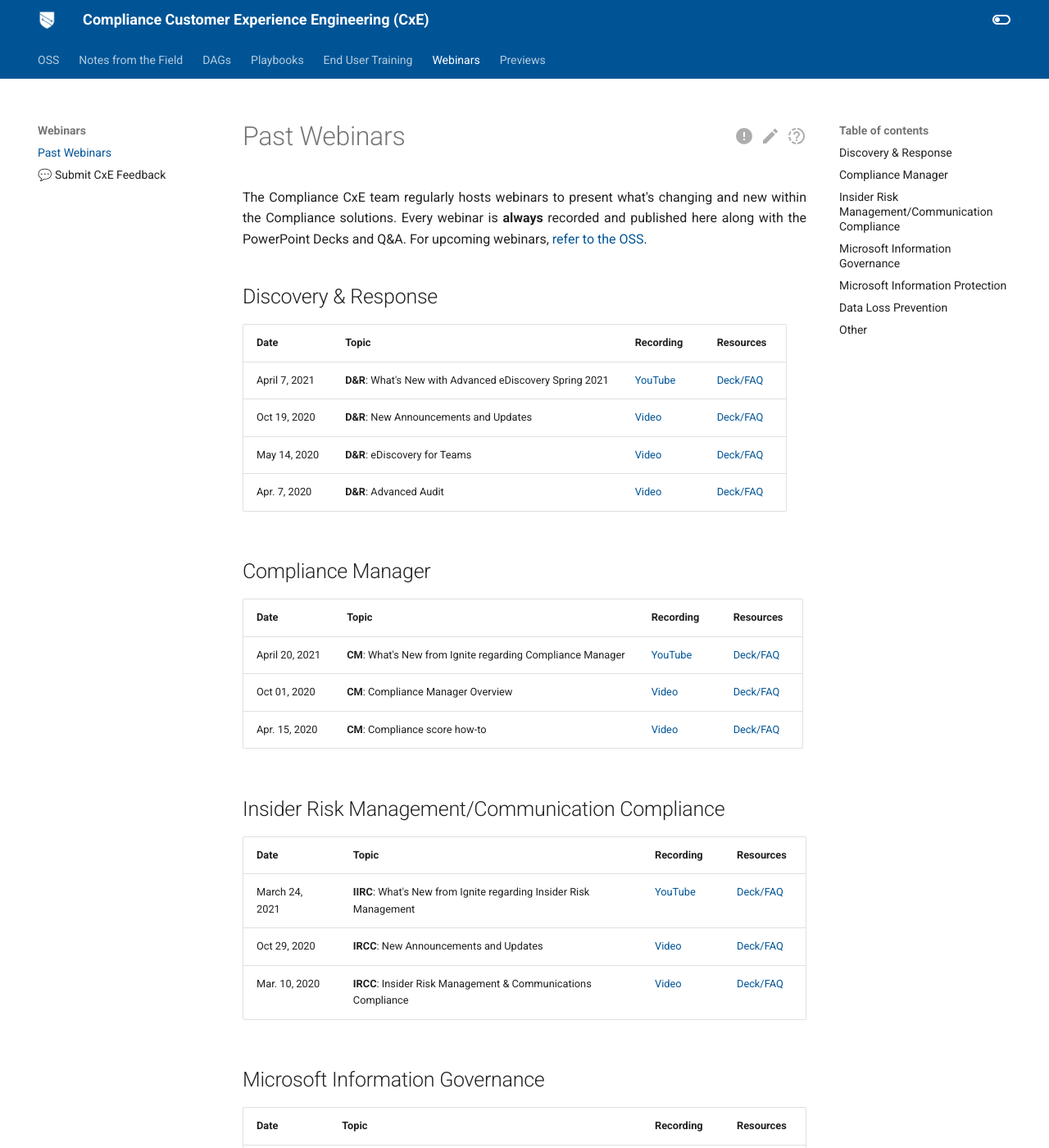
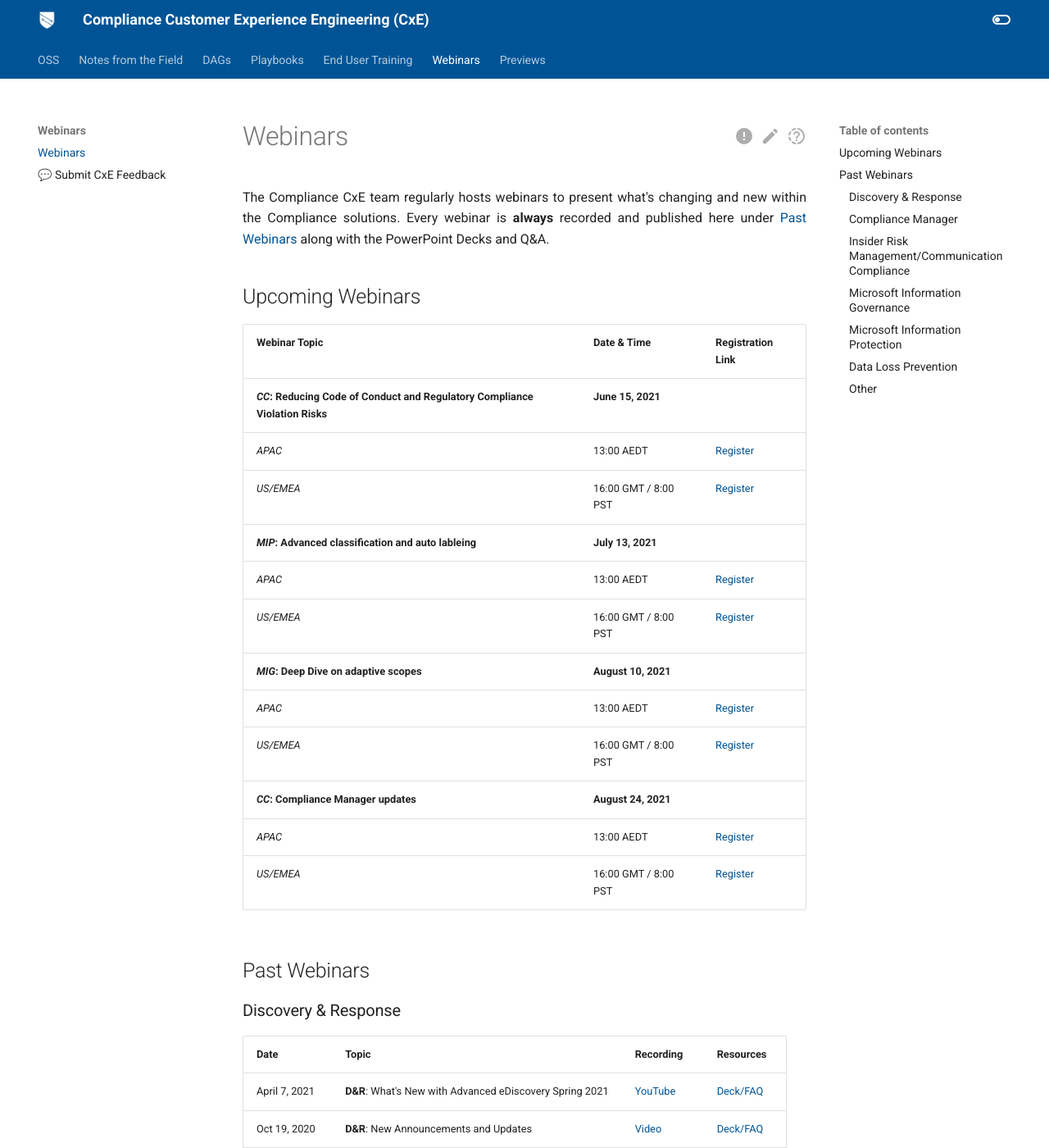
Before and after one commit to microsoft/ComplianceCxE, an MkDocs documentation site: the page built from docs/webinars.md, in a window 1280 px wide and 1400 px high. Shown: the whole window at 82% size. Built offline with MkDocs 1.6.1 and Material for MkDocs 9.7.7, drawn with Linux system fonts in a browser that asks for light colours; comment, search, counter and statistics services are not loaded; old or Windows-style settings are respelled for this version of MkDocs.

Commit message:
date fix, moved webinars

```diff
--- a/docs/webinars.md
+++ b/docs/webinars.md
@@ -1,12 +1,33 @@
 ---
 layout: home
 title: Webinars
-intro: Past Webinars
+intro: Webinars
 ---
 
-The Compliance CxE team regularly hosts webinars to present what's changing and new within the Compliance solutions.  Every webinar is **always** recorded and published here along with the PowerPoint Decks and Q&A.  For upcoming webinars, [refer to the OSS](../#upcoming-webinars).
 
-## Discovery & Response
+
+The Compliance CxE team regularly hosts webinars to present what's changing and new within the Compliance solutions.  Every webinar is **always** recorded and published here under [Past Webinars](#past-webinars) along with the PowerPoint Decks and Q&A.
+
+## Upcoming Webinars
+
+| Webinar Topic | Date & Time | Registration Link |
+| --- | --- | --- |
+|***CC*: Reducing Code of Conduct and Regulatory Compliance Violation Risks** | **June 15, 2021** |  |
+|  *APAC* | 13:00 AEDT | [Register](https://mipc.eventbuilder.com/event/45696) |
+|*US/EMEA* | 16:00 GMT / 8:00 PST | [Register](https://mipc.eventbuilder.com/event/45690) |
+|***MIP*: Advanced classification and auto lableing** | **July 13, 2021** |  |
+| *APAC* | 13:00 AEDT | [Register](https://mipc.eventbuilder.com/event/45702) |
+| *US/EMEA* | 16:00 GMT / 8:00 PST| [Register](https://mipc.eventbuilder.com/event/45701) |
+|***MIG*: Deep Dive on adaptive scopes** | **August 10, 2021** |  |
+|*APAC* | 13:00 AEDT | [Register](https://mipc.eventbuilder.com/event/45704) |
+| *US/EMEA* | 16:00 GMT / 8:00 PST | [Register](https://mipc.eventbuilder.com/event/45690) |
+|***CC*: Compliance Manager updates** | **August 24, 2021** |  |
+| *APAC* | 13:00 AEDT | [Register](https://mipc.eventbuilder.com/event/45706) |
+| *US/EMEA* | 16:00 GMT / 8:00 PST | [Register](https://mipc.eventbuilder.com/event/45705) |
+
+## Past Webinars
+
+### Discovery & Response
 
 |Date|Topic|Recording|Resources|
 |---|---|---|---|
@@ -17,7 +38,7 @@
 
 
 
-## Compliance Manager
+### Compliance Manager
 
 |Date|Topic|Recording|Resources|
 |---|---|---|---|
@@ -25,14 +46,14 @@
 |Oct 01, 2020|**CM**: Compliance Manager Overview|[Video](https://aka.ms/MIPC/Video-Webinar-ComplianceManager)|[Deck/FAQ](https://aka.ms/MIPC/Blog-ComplianceManagerWebinar)|
 |Apr. 15, 2020|**CM**: Compliance score how-to|[Video](https://aka.ms/MIPC/Video-ComplianceScoreWebinar)|[Deck/FAQ](https://aka.ms/MIPC/Blog-ComplianceScoreWebinar)|
 
-## Insider Risk Management/Communication Compliance
+### Insider Risk Management/Communication Compliance
 |Date|Topic|Recording|Resources|
 |---|---|---|---|
 |March 24, 2021|**IIRC**: What's New from Ignite regarding Insider Risk Management|[YouTube](https://www.youtube.com/watch?v=4Q7q1ELcI48&feature=youtu.be) |[Deck/FAQ](https://techcommunity.microsoft.com/t5/security-compliance-identity/what-s-new-from-ignite-regarding-insider-risk-management/ba-p/2259992)|
 |Oct 29, 2020|**IRCC**: New Announcements and Updates|[Video](https://aka.ms/MIPC/Video-IRCCWebinar)|[Deck/FAQ](https://techcommunity.microsoft.com/t5/microsoft-security-and/microsoft-insider-risk-management-amp-communication-compliance/ba-p/1877730)|
 |Mar. 10, 2020|**IRCC**: Insider Risk Management & Communications Compliance|[Video](https://aka.ms/MIPC/Video-IRMCCWebinar)|[Deck/FAQ](https://aka.ms/MIPC/Blog-IRMCCWebinar)|
 
-## Microsoft Information Governance
+### Microsoft Information Governance
 
 |Date|Topic|Recording|Resources|
 |---|---|---|---|
@@ -40,7 +61,7 @@
 |Oct 26, 2020|**MIG**: New Announcements and Updates|[Video](https://aka.ms/MIPC/Video-MIGWebinar)|[Deck/FAQ](https://techcommunity.microsoft.com/t5/microsoft-security-and/microsoft-information-governance-webinar-new-announcements-amp/ba-p/1862018#M4535)|
 |May 26, 2020|**MIG**: Records Management|[Video](https://aka.ms/MIPC/Video-RecordsManagementWebinar)|[Deck/FAQ](https://aka.ms/MIPC/Blog-RecordsManagementWebinar)|
 
-## Microsoft Information Protection
+### Microsoft Information Protection
 
 |Date|Topic|Recording|Resources|
 |---|---|---|---|
@@ -59,7 +80,7 @@
 |Jan. 22, 2020|**MIP**: Introduction to SharePoint & OneDrive Auto-labeling|[Video](https://aka.ms/SPOAutoLabelWebinar-Recording)|N/A|
 |Jan. 15, 2020|**MIP**: Moving to unified labeling|[YouTube](https://aka.ms/MIPC/Video-ULWebinar)|[Deck/FAQ](https://aka.ms/MIPC/Blog-ULWebinar)|
 
-## Data Loss Prevention
+### Data Loss Prevention
 
 |Date|Topic|Recording|Resources|
 |---|---|---|---|
@@ -68,7 +89,7 @@
 |Nov 04, 2020|**DLP**: On-Premises DLP|[Video](https://aka.ms/MIPC/Video-OnPremisesDLP)|[Deck/FAQ](https://techcommunity.microsoft.com/t5/microsoft-security-and/microsoft-on-premises-dlp-webinar/ba-p/1878047#M4545)|
 |Sep 9, 2020|**DLP**: Microsoft Endpoint DLP|[Video](https://aka.ms/MIPC/Video-EPDLPWebinar)|[Deck/FAQ](https://aka.ms/MIPC/Blog-EndpointDLPWebinar)|
 
-## Other
+### Other
 
 |Date|Topic|Recording|Resources|
 |---|---|---|---|
--- a/mkdocs.yml
+++ b/mkdocs.yml
@@ -55,7 +55,7 @@
       - Retention Labels: enduser\retention.md
       - 💬 Submit CxE Feedback: https://aka.ms/mipc/mipcOSS
     - Webinars:
-      - Past Webinars: webinars.md
+      - Webinars: webinars.md
       - 💬 Submit CxE Feedback: https://aka.ms/mipc/mipcOSS
     - Previews:
       - Join Private Previews: previews.md
```
Also changed, not shown: docs/index.md (+3 -17 lines).
